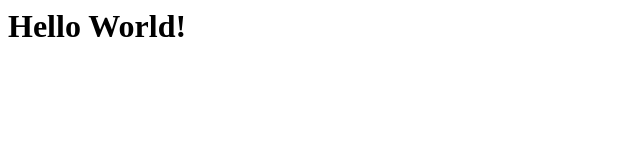
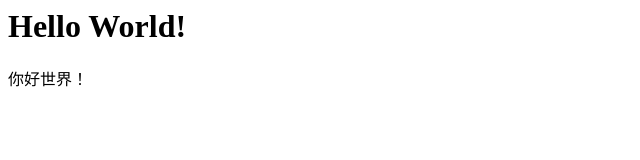
Before and after one commit to maweibin13/maweibin13.github.io, a plain HTML site: page index.html in a window 1280 px wide. Shown: the whole page, without its empty margins (0-640 px from the left). Drawn offline with Linux system fonts and the light colour scheme.

Commit message:
Update index.html

```diff
--- a/index.html
+++ b/index.html
@@ -1 +1,2 @@
 <h1>Hello World!</h1>
+<p>你好世界！</p>
```
